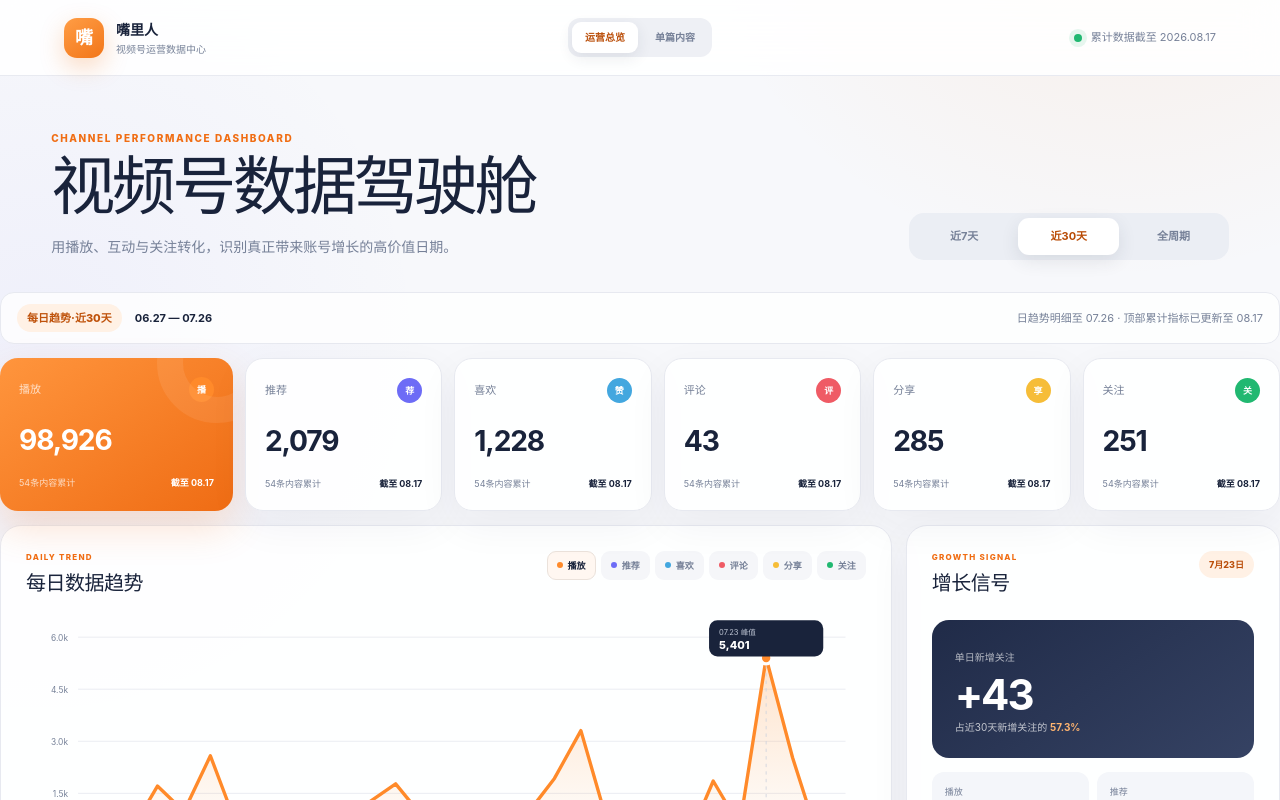
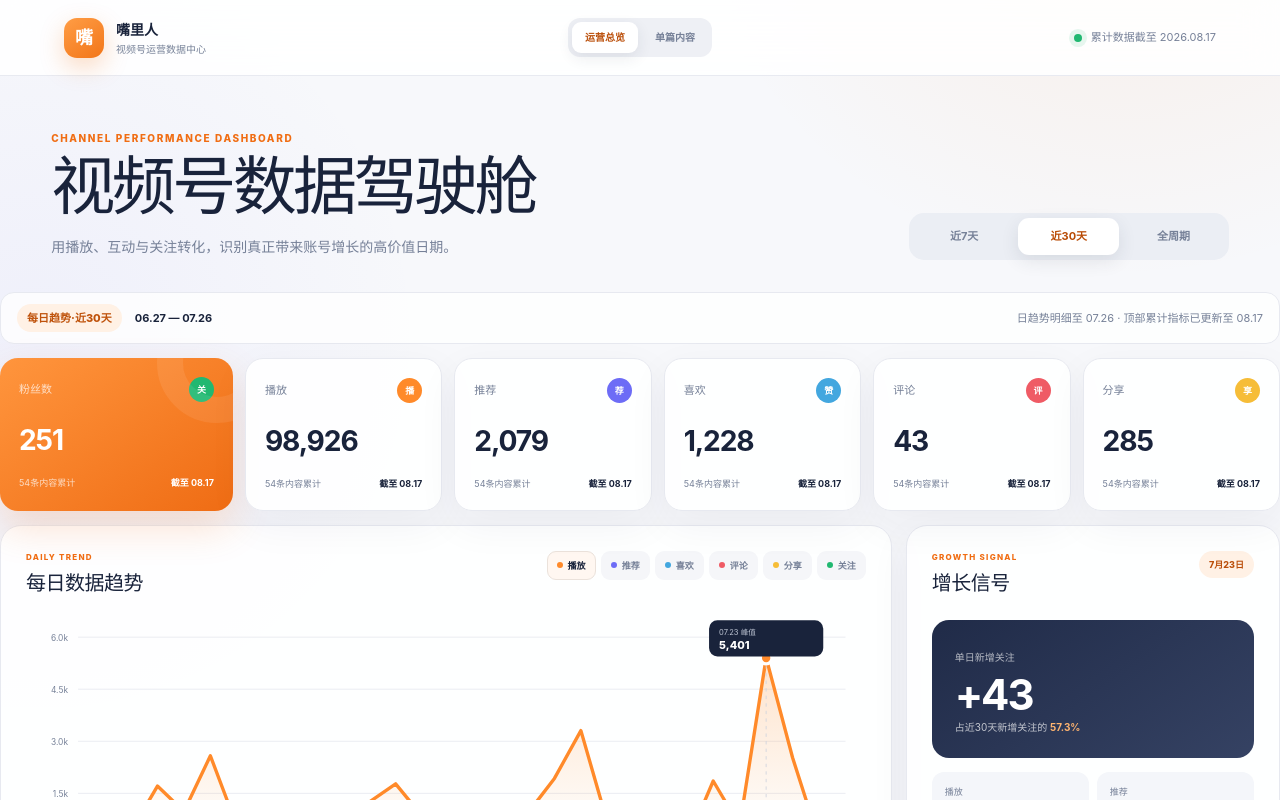
Before and after one commit to emilyuuu88/wechat-video-dashboard, a Next.js app: page / in a window 1280 px wide. Shown: the top 800 px of the page. Built offline with nearby package versions, Linux system fonts and the light colour scheme.

Commit message:
Prioritize follower metric on dashboard

```diff
--- a/app/page.tsx
+++ b/app/page.tsx
@@ -26,6 +26,15 @@ const metricOrder: MetricKey[] = [
   "comments",
   "shares",
   "follows",
+];
+
+const kpiMetricOrder: MetricKey[] = [
+  "follows",
+  "plays",
+  "recommends",
+  "likes",
+  "comments",
+  "shares",
 ];
 
 const number = new Intl.NumberFormat("zh-CN");
@@ -208,11 +217,11 @@ export default function Home() {
       </section>
 
       <section className="kpi-grid" aria-label="关键指标">
-        {metricOrder.map((key, index) => {
+        {kpiMetricOrder.map((key, index) => {
           return (
             <article className={`kpi-card ${index === 0 ? "featured" : ""}`} key={key}>
               <div className="kpi-title">
-                <span>{metricMeta[key].label}</span>
+                <span>{key === "follows" ? "粉丝数" : metricMeta[key].label}</span>
                 <i style={{ background: metricMeta[key].color }}>{metricMeta[key].short}</i>
               </div>
               <strong>{number.format(cumulativeTotals[key])}</strong>
```
